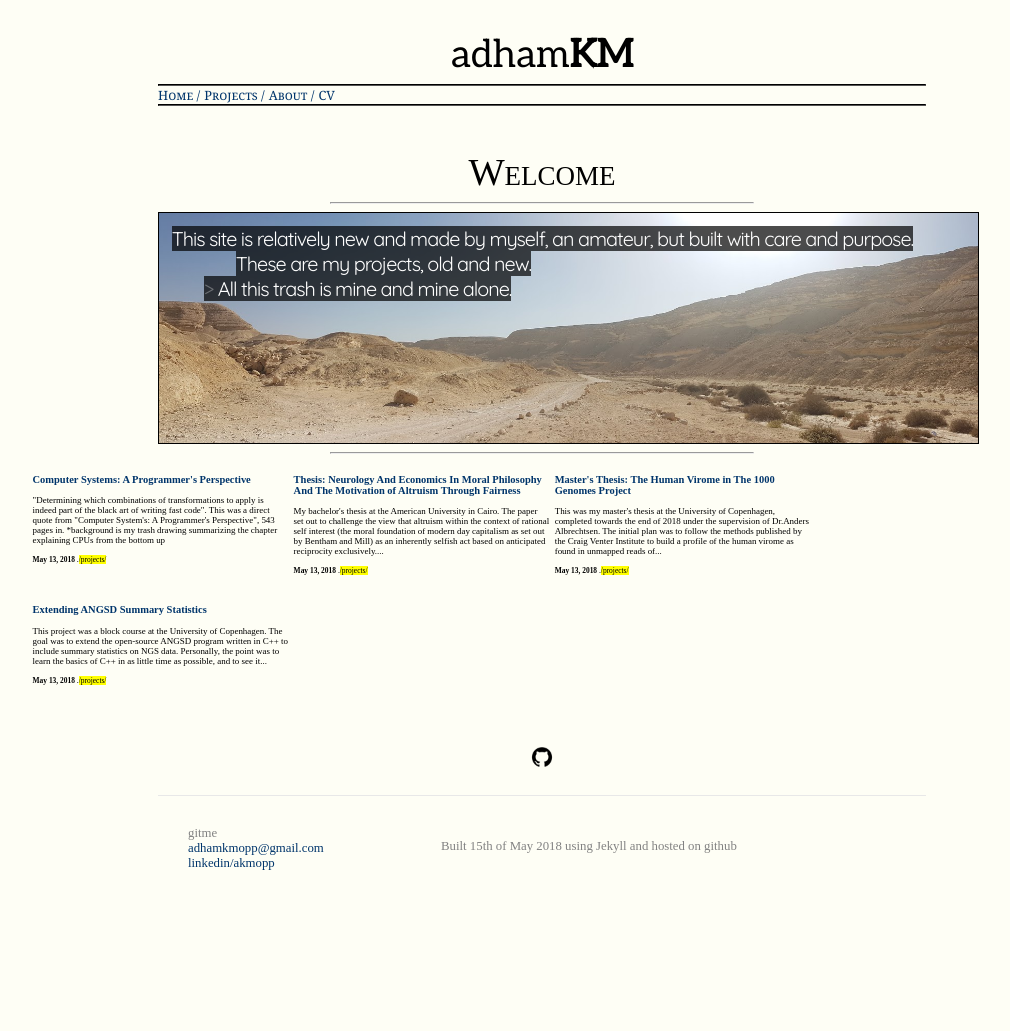
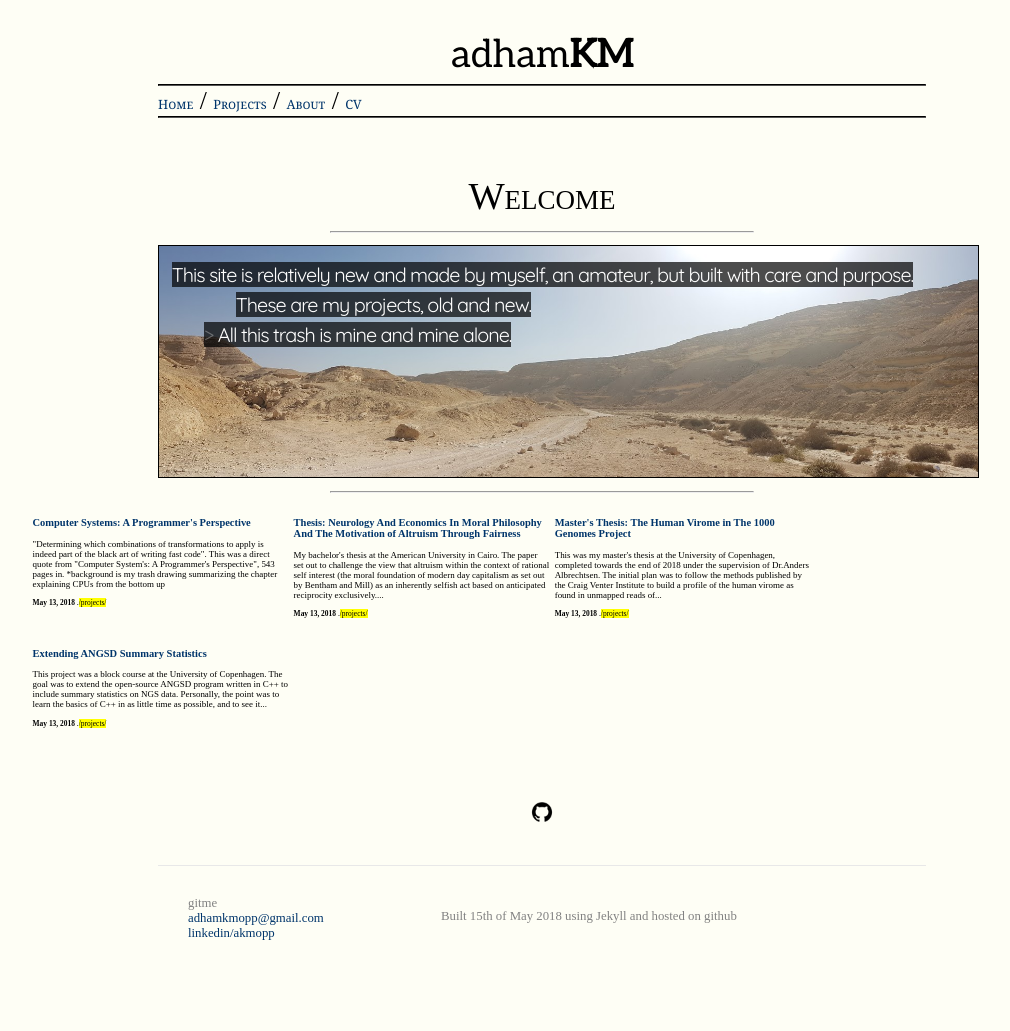
Before and after one commit to Adhamkmopp/gitme, a Jekyll site: the page built from index.html, in a window 1280 px wide. Shown: the whole page, without its empty margins (98-1108 px from the left). Built offline with Jekyll 4.4.1, drawn with Linux system fonts in a browser that asks for light colours; before the commit the page ends 949 px from its top, so only the background shows below that.

Commit message:
fixed vvw in ehader

```diff
--- a/_includes/coffee_head.html
+++ b/_includes/coffee_head.html
@@ -13,9 +13,9 @@
         <nav class="nav">
             <hr>
             <ul>
-                <li><a class="menue" href="/gitme/">Home / </a></li>
-                <li><a class="menue" href="/gitme/projects/">Projects / </a></li>
-                <li><a class="menue" href="/gitme/about/">About / </a></li>
+                <li><a class="menue" href="/gitme/">Home</a></li> /
+                <li><a class="menue" href="/gitme/projects/">Projects</a></li> /
+                <li><a class="menue" href="/gitme/about/">About</a></li> /
                 <li><a class="menue" href="https://adhamkmopp.github.io/gitme/assets/files/CV.pdf">CV</a></li>
             </ul>
             <br>
--- a/assets/css/header.css
+++ b/assets/css/header.css
@@ -39,6 +39,9 @@ nav hr {
     border-color: black;
 }
 
+body{
+    font-size: 2vw;
+}
 .button-wrapper {
     display: inline-block;
     padding: 0 0.5vw;
```
